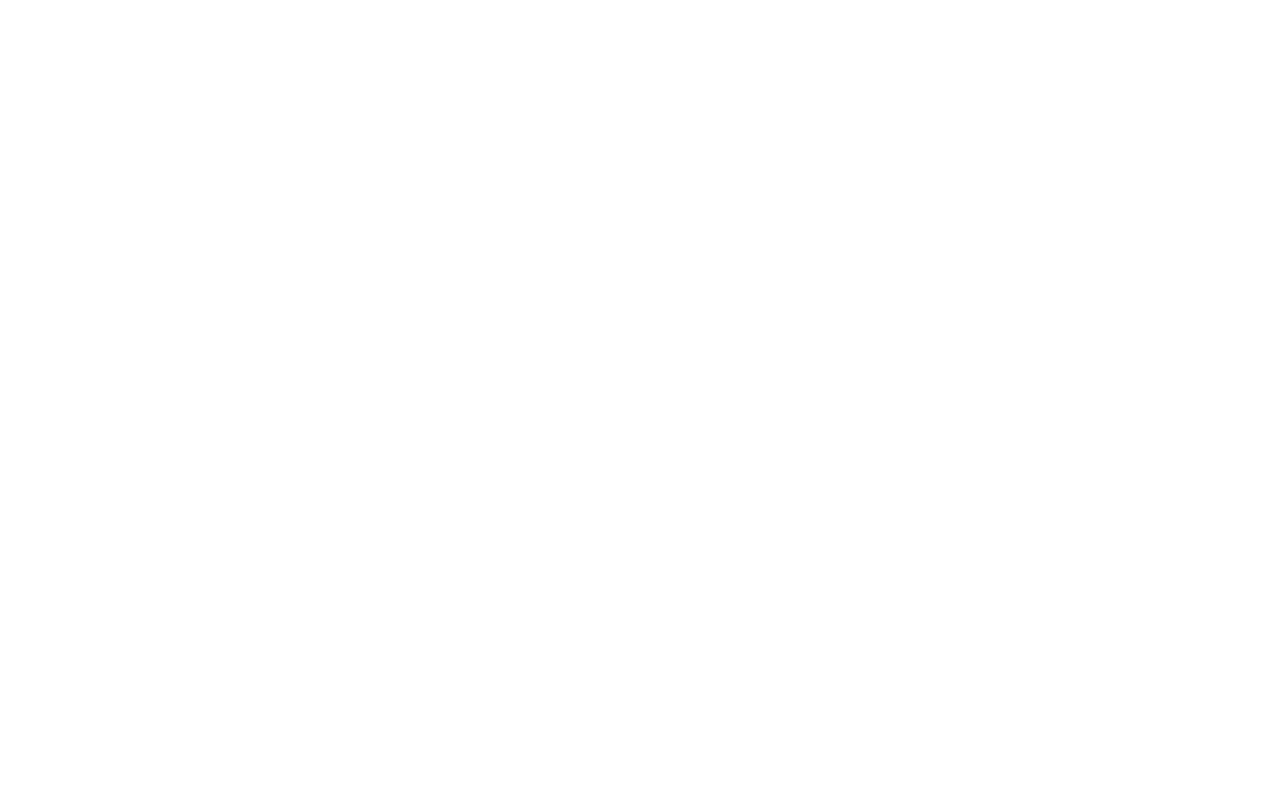
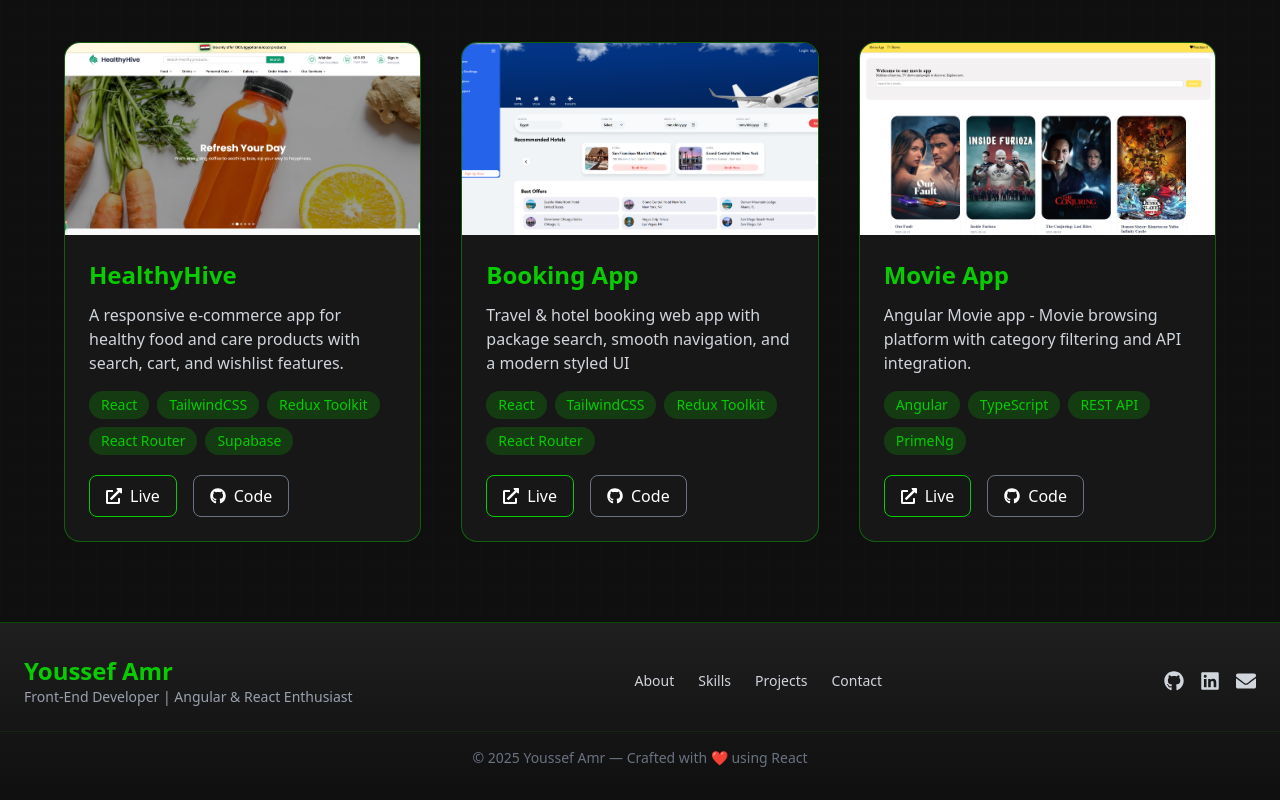
Before and after one commit to yosefamr1/personal-portfolio, a React (Vite) app: page /projects in a window 1280 px wide. Shown: the part 1881-2681 px from the top of the page. Before the commit the page ends 800 px from the top, so only its background shows below. Built offline with nearby package versions, Linux system fonts and the light colour scheme.

Commit message:
Links updated

```diff
--- a/package.json
+++ b/package.json
@@ -17,6 +17,7 @@
     "react-fast-marquee": "^1.6.5",
     "react-icons": "^5.5.0",
     "react-router-dom": "^7.9.4",
+    "react-scroll": "^1.9.3",
     "react-tsparticles": "^2.12.2",
     "tailwindcss": "^4.1.14",
     "tsparticles": "^3.9.1"
--- a/src/App.jsx
+++ b/src/App.jsx
@@ -7,7 +7,7 @@ import Skills from "./components/Skills";
 
 export default function App() {
   return (
-    <div className="bg-gradient-to-b from-[#171717] via-[#1f1f1f] to-[#0d0d0d]  text-white h-screen overflow-x-hidden">
+    <div className="bg-gradient-to-b from-[#171717] via-[#1f1f1f] to-[#0d0d0d]  text-white min-h-screen overflow-x-hidden">
       <Navbar/>
       <Hero/>
       <About/>
--- a/src/components/Footer.jsx
+++ b/src/components/Footer.jsx
@@ -1,13 +1,22 @@
 import React from "react";
 import { FaGithub, FaLinkedin, FaEnvelope } from "react-icons/fa";
+import { Link } from "react-scroll";
+
 
 function Footer() {
   return (
-    <footer className="bg-gradient-to-t from-[#0f0f0f] via-[#171717] to-[#1f1f1f] text-gray-300 py-8 border-t border-[#08CB00]/30">
+    <footer id="footer1" className="bg-gradient-to-t from-[#0f0f0f] via-[#171717] to-[#1f1f1f] text-gray-300 py-8 border-t border-[#08CB00]/30">
       <div className="container mx-auto px-6 flex flex-col md:flex-row justify-between items-center gap-6">
         {/* Name / Role */}
         <div className="text-center md:text-left">
-          <h1 className="text-2xl font-bold text-[#08CB00]">Youssef Amr</h1>
+          <Link
+            to="hero"
+            smooth={true}
+            duration={600}
+            spy={true}
+            offset={-50}>
+            <h1 className="text-2xl font-bold text-[#08CB00] hover:cursor-pointer">Youssef Amr</h1>
+          </Link>
           <p className="text-sm text-gray-400">
             Front-End Developer | Angular & React Enthusiast
           </p>
@@ -16,13 +25,40 @@ function Footer() {
         {/* Quick Links */}
         <ul className="flex gap-6 text-sm">
           <li className="hover:text-[#08CB00] transition cursor-pointer">
-            Home
+            <Link
+              className="hover:cursor-pointer"
+              to="about"
+              smooth={true}
+              duration={600}
+              spy={true}
+              offset={-50}
+            >
+              About
+            </Link>
           </li>
           <li className="hover:text-[#08CB00] transition cursor-pointer">
-            Projects
+            <Link
+              className="hover:cursor-pointer"
+              to="skills"
+              smooth={true}
+              duration={600}
+              spy={true}
+              offset={-50}
+            >
+              Skills
+            </Link>
           </li>
           <li className="hover:text-[#08CB00] transition cursor-pointer">
-            Skills
+            <Link
+              className="hover:cursor-pointer"
+              to="projects"
+              smooth={true}
+              duration={600}
+              spy={true}
+              offset={-50}
+            >
+              Projects
+            </Link>
           </li>
           <li className="hover:text-[#08CB00] transition cursor-pointer">
             Contact
@@ -39,13 +75,13 @@ function Footer() {
             <FaGithub className="hover:text-[#08CB00] transition cursor-pointer" />
           </a>
           <a
-            href="https://linkedin.com/in/yousefamr"
+            href="https://www.linkedin.com/in/yosefamr2002/"
             target="_blank"
             rel="noreferrer"
           >
             <FaLinkedin className="hover:text-[#08CB00] transition cursor-pointer" />
           </a>
-          <a href="mailto:youssefamr@gmail.com">
+          <a href="mailto:yosefamr2002@icloud.com">
             <FaEnvelope className="hover:text-[#08CB00] transition cursor-pointer" />
           </a>
         </div>
--- a/src/components/Hero.jsx
+++ b/src/components/Hero.jsx
@@ -2,10 +2,13 @@ import React from "react";
 import hero from "../assets/images/hero.png";
 import itilogo from "../assets/images/iti-logo.png";
 import { FaGithub, FaLinkedin, FaWhatsapp } from "react-icons/fa";
+import { Link } from "react-scroll";
 
 function Hero() {
   return (
-    <div className="relative w-full h-[90vh] overflow-hidden mt-16 bg-[linear-gradient(to_top_left,#466173_33%,#ffffff_100%)] bg-fixed">
+    <div id="hero"
+    className="relative w-full h-[90vh] overflow-hidden mt-16 bg-[linear-gradient(to_top_left,#466173_33%,#ffffff_100%)] bg-fixed"
+    >
       {/* moving light layer */}
       <div className="absolute inset-0 overflow-hidden pointer-events-none">
         <div className="moving-light"></div>
@@ -32,12 +35,16 @@ function Hero() {
           <div className="mt-8 flex flex-col sm:flex-row justify-center sm:justify-start items-center gap-6">
             {/* buttons */}
             <div className="flex gap-4">
-              <a
-                href="#projects"
-                className="px-6 py-2 bg-[#08CB00] text-black font-semibold rounded-full shadow-md hover:scale-105 transition"
+              <Link
+                className="px-6 py-2 bg-[#08CB00] text-black font-semibold rounded-full shadow-md hover:scale-105 transition hover:cursor-pointer"
+                to="projects"
+                smooth={true}
+                duration={600}
+                spy={true}
+                offset={-50}
               >
                 View Projects
-              </a>
+              </Link>
               <a
                 href="#contact"
                 className="px-6 py-2 border border-[#08CB00] text-[#08CB00] font-semibold rounded-full hover:bg-[#08CB00]/10 transition"
@@ -49,7 +56,7 @@ function Hero() {
             {/* social icons */}
             <div className="flex justify-center sm:justify-start gap-6 text-2xl">
               <a
-                href="https://github.com/Youssefamr1"
+                href="https://github.com/yosefamr1"
                 target="_blank"
                 rel="noopener noreferrer"
                 className="text-gray-700 hover:text-[#08CB00] transition"
@@ -57,7 +64,7 @@ function Hero() {
                 <FaGithub />
               </a>
               <a
-                href="https://www.linkedin.com/in/youssef-amr1/"
+                href="https://www.linkedin.com/in/yosefamr2002/"
                 target="_blank"
                 rel="noopener noreferrer"
                 className="text-gray-700 hover:text-[#08CB00] transition"
@@ -65,7 +72,7 @@ function Hero() {
                 <FaLinkedin />
               </a>
               <a
-                href="https://wa.me/201234567890"
+                href="https://wa.me/201097435967"
                 target="_blank"
                 rel="noopener noreferrer"
                 className="text-gray-700 hover:text-[#08CB00] transition"
@@ -79,6 +86,7 @@ function Hero() {
         {/* hero image */}
         <div className="hero_img animate-float">
           <img
+
             src={hero}
             alt="Hero"
             className="w-80 h-80 sm:w-96 sm:h-96 object-contain drop-shadow-[0_0_40px_#08CB00]"
--- a/src/components/Navbar.jsx
+++ b/src/components/Navbar.jsx
@@ -1,6 +1,7 @@
 import React, { useState } from "react";
 import logo from "../assets/images/logo.png";
 import { FaBars, FaTimes } from "react-icons/fa";
+import { Link } from "react-scroll";
 
 function Navbar() {
   const [isOpen, setIsOpen] = useState(false);
@@ -8,28 +9,61 @@ function Navbar() {
     <div className="fixed top-0 left-0 z-1000 w-full bg-[#171717]  px-8 flex justify-between items-center">
       {/* logo & name  */}
       <div className="logo ">
-        <a className=" w-fit flex gap-3 items-center" href="">
+        <Link
+          to="hero"
+          smooth={true}
+          duration={600}
+          className=" w-fit flex gap-3 items-center" href=""
+        >
           <img className=" w-16 rounded-4xl" src={logo} alt="" />{" "}
           <h2 className="text-mygreen font-bold text-2xl md:text-3xl hover:text-green-hover">
             Youssef Amr
           </h2>
-        </a>
+        </Link>
       </div>
       {/* links  */}
       <div className="mylinks">
         <ul className="hidden md:flex gap-10 text-lg font-semibold text-mygreen ">
           <li className="hover:text-green-hover">
-            <a href="">About</a>
+            <Link
+              className="hover:cursor-pointer"
+              to="about"
+              smooth={true}
+              duration={600}
+              spy={true}
+              offset={-50}
+            >
+              About
+            </Link>
+          </li>
+
+          <li className="hover:text-green-hover">
+            <Link
+              className="hover:cursor-pointer"
+              to="skills"
+              smooth={true}
+              duration={600}
+              spy={true}
+              offset={-50}
+            >
+              Skills
+            </Link>
           </li>
           <li className="hover:text-green-hover">
-            <a href="">My Work</a>
+            <Link
+              className="hover:cursor-pointer"
+              to="projects"
+              smooth={true}
+              duration={600}
+              spy={true}
+              offset={-50}
+            >
+              My Work
+            </Link>
           </li>
-          <li className="hover:text-green-hover">
-            <a href="">Skills</a>
-          </li>
-          <li className="hover:text-green-hover">
+          {/* <li className="hover:text-green-hover">
             <a href="">Contact</a>
-          </li>
+          </li> */}
         </ul>
       </div>
       <button
@@ -41,17 +75,42 @@ function Navbar() {
       {isOpen && (
         <ul className="absolute top-full right-0 bg-[#171717] flex flex-col items-center text-lg font-semibold text-mygreen md:hidden z-10 rounded-2xl">
           <li className="hover:text-green-hover p-4">
-            <a href="#">About</a>
+            <Link
+              className="hover:cursor-pointer"
+              to="about"
+              smooth={true}
+              duration={600}
+              spy={true}
+              offset={-50}
+            >
+              About
+            </Link>          </li>
+          <li className="hover:text-green-hover">
+            <Link
+              className="hover:cursor-pointer"
+              to="skills"
+              smooth={true}
+              duration={600}
+              spy={true}
+              offset={-50}
+            >
+              Skills
+            </Link>
           </li>
           <li className="hover:text-green-hover p-4">
-            <a href="#">My Work</a>
-          </li>
-          <li className="hover:text-green-hover p-4">
-            <a href="#">Skills</a>
-          </li>
-          <li className="hover:text-green-hover p-4">
+            <Link
+              className="hover:cursor-pointer"
+              to="projects"
+              smooth={true}
+              duration={600}
+              spy={true}
+              offset={-50}
+            >
+              My Work
+            </Link>          </li>
+          {/* <li className="hover:text-green-hover p-4">
             <a href="#">Contact</a>
-          </li>
+          </li> */}
         </ul>
       )}
     </div>
--- a/src/components/Projects.jsx
+++ b/src/components/Projects.jsx
@@ -42,7 +42,7 @@ function Projects() {
   ];
 
   return (
-    <section className="relative bg-[#0f0f0f] py-20 px-8 text-white overflow-hidden">
+    <section id="projects" className="relative bg-[#0f0f0f] py-20 px-8 text-white overflow-hidden">
       {/* Grid background pattern */}
       <div className="absolute inset-0 bg-[linear-gradient(#1a1a1a_1px,transparent_1px),linear-gradient(90deg,#1a1a1a_1px,transparent_1px)] bg-[size:24px_24px] opacity-20"></div>
 
--- a/src/components/Skills.jsx
+++ b/src/components/Skills.jsx
@@ -22,7 +22,7 @@ import {
 
 function Skills() {
   return (
-    <section className="min-h-52 w-3/4 p-3 m-auto my-12 rounded-4xl flex flex-col items-center justify-center bg-[linear-gradient(120deg,hsla(0,0%,100%,.10),hsla(0,100%,100%,.03))] font-[Poppins]">
+    <section id="skills" className="min-h-52 w-3/4 p-3 m-auto my-12 rounded-4xl flex flex-col items-center justify-center bg-[linear-gradient(120deg,hsla(0,0%,100%,.10),hsla(0,100%,100%,.03))] font-[Poppins]">
       <h2 className="text-3xl font-bold text-center mb-8 text-[#08CB00]">
         My Skills
       </h2>
```
Also changed, not shown: 1 other file (tests, documents, lock files or other folders).
